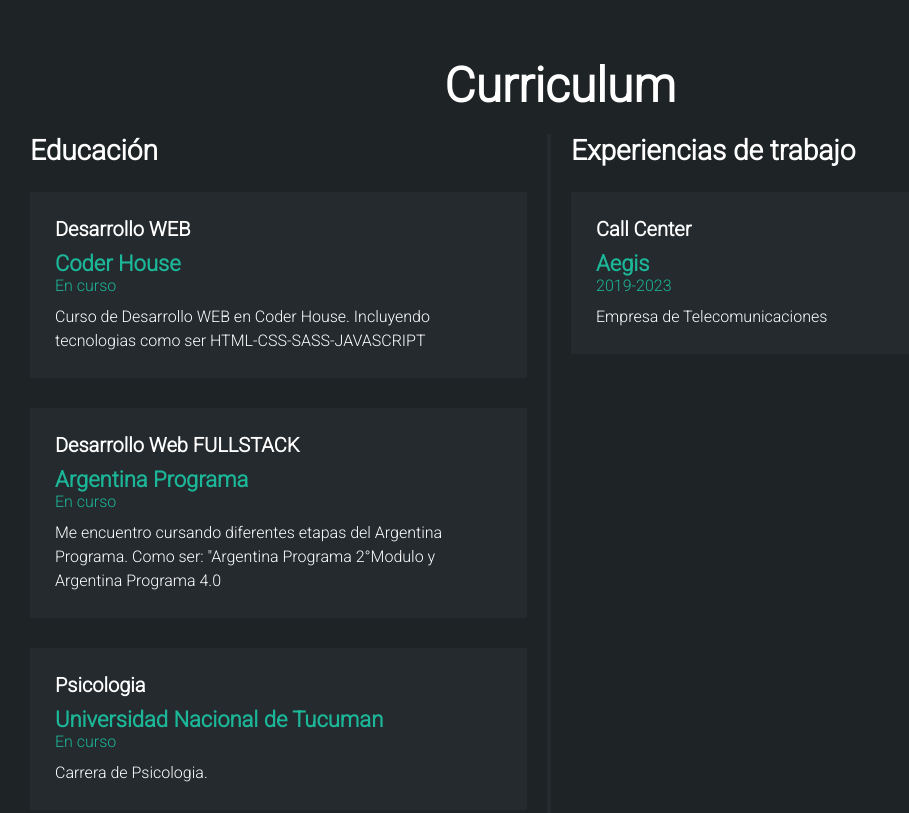
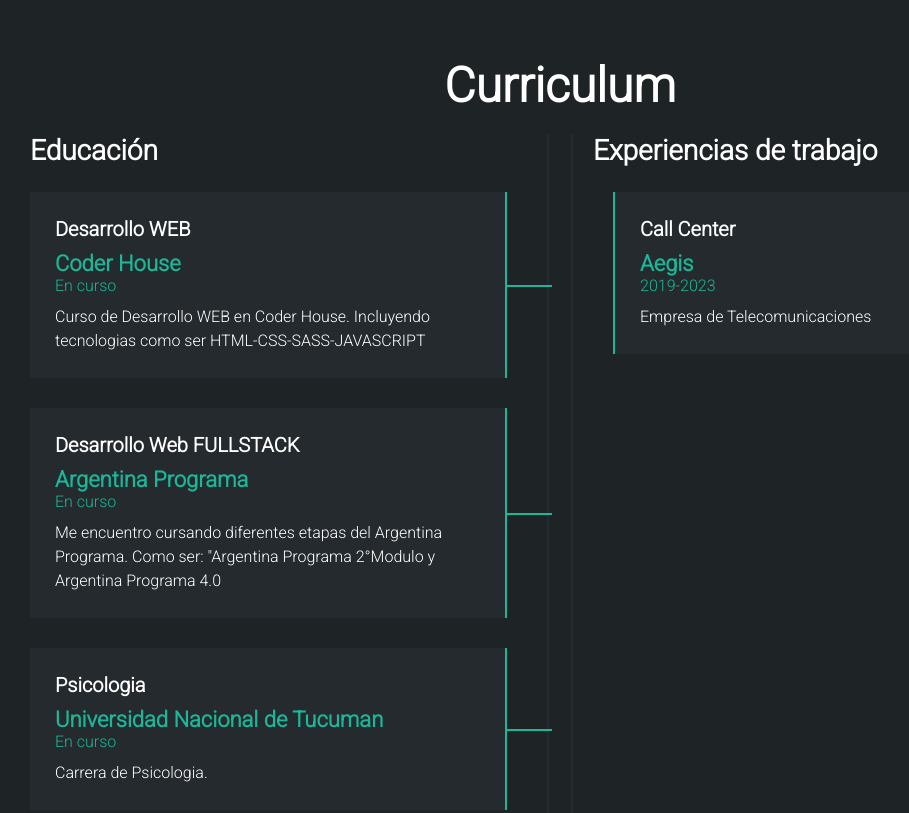
Before and after one commit to liNahuel/FrontEnd-ArgentinaPrograma, a website: page index.html in a window 1280 px wide. Shown: the part 1960-2773 px from the top of the page, without its empty margins (80-989 px from the left). Drawn offline with Linux system fonts and the light colour scheme.

Commit message:
Agregamos SASS

```diff
--- a/scss/pages/_curriculum.scss
+++ b/scss/pages/_curriculum.scss
@@ -14,6 +14,7 @@
     }
     .fila{
         display: flex;
+        justify-content: space-between;
             .col{
             width: 49%;
             padding: 0 20px;
@@ -50,7 +51,25 @@
             }
             p{
                 line-height: 24px;
+
             }
+            .conectori{
+                height: 2px;
+                background-color: #1cb698;
+                width: 47px;
+                top: 50%;
+                position: absolute;
+                right: -47px;
+                z-index: 5;
+            }
+        }
+        .izq{
+            border-right: 2px solid #1cb698;
+            margin-right: 20px;
+        }
+        .der{
+            border-left: 2px solid #1cb698;
+            margin-left: 20px;
         }
     }
 }
```
Also changed, not shown: css/styles.css.
